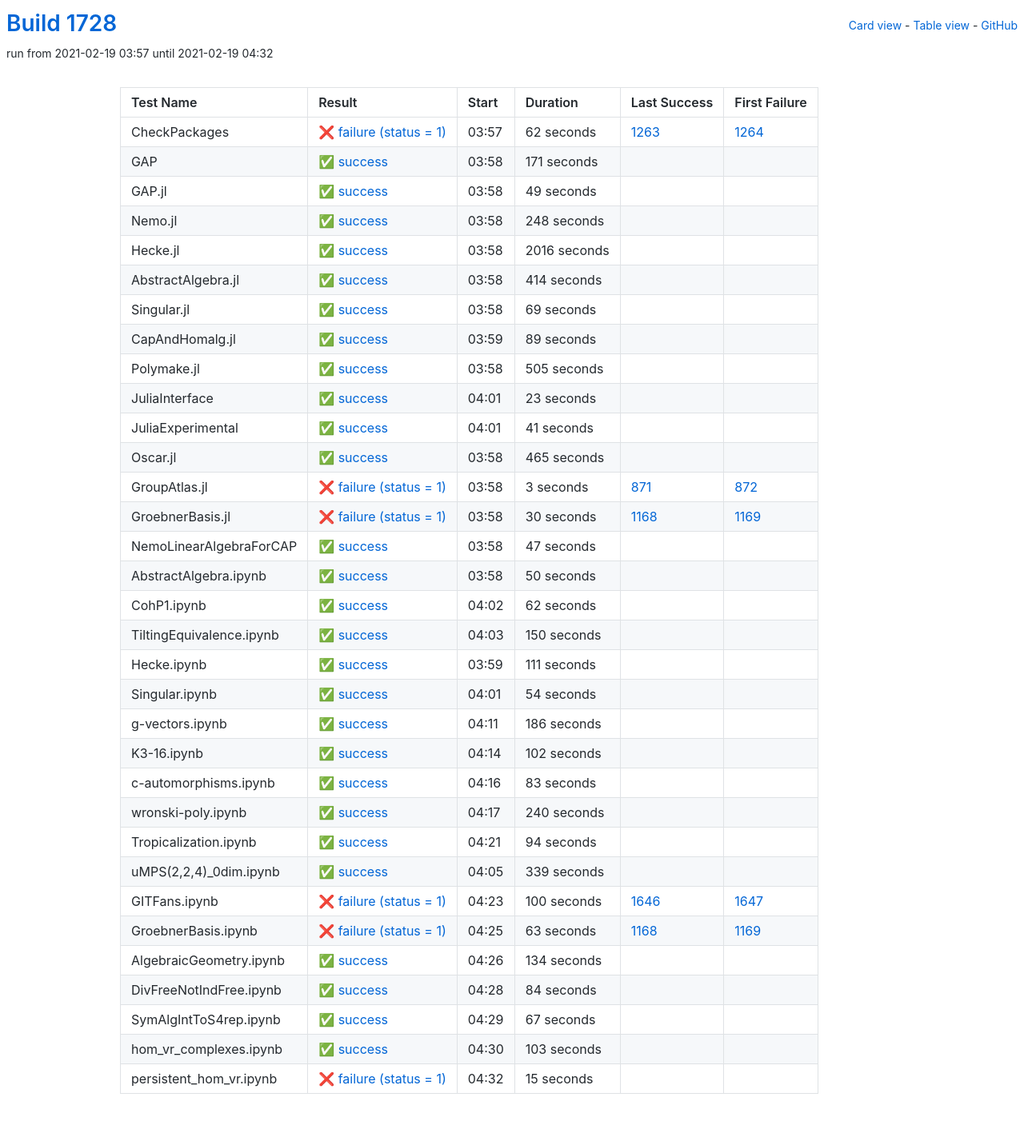
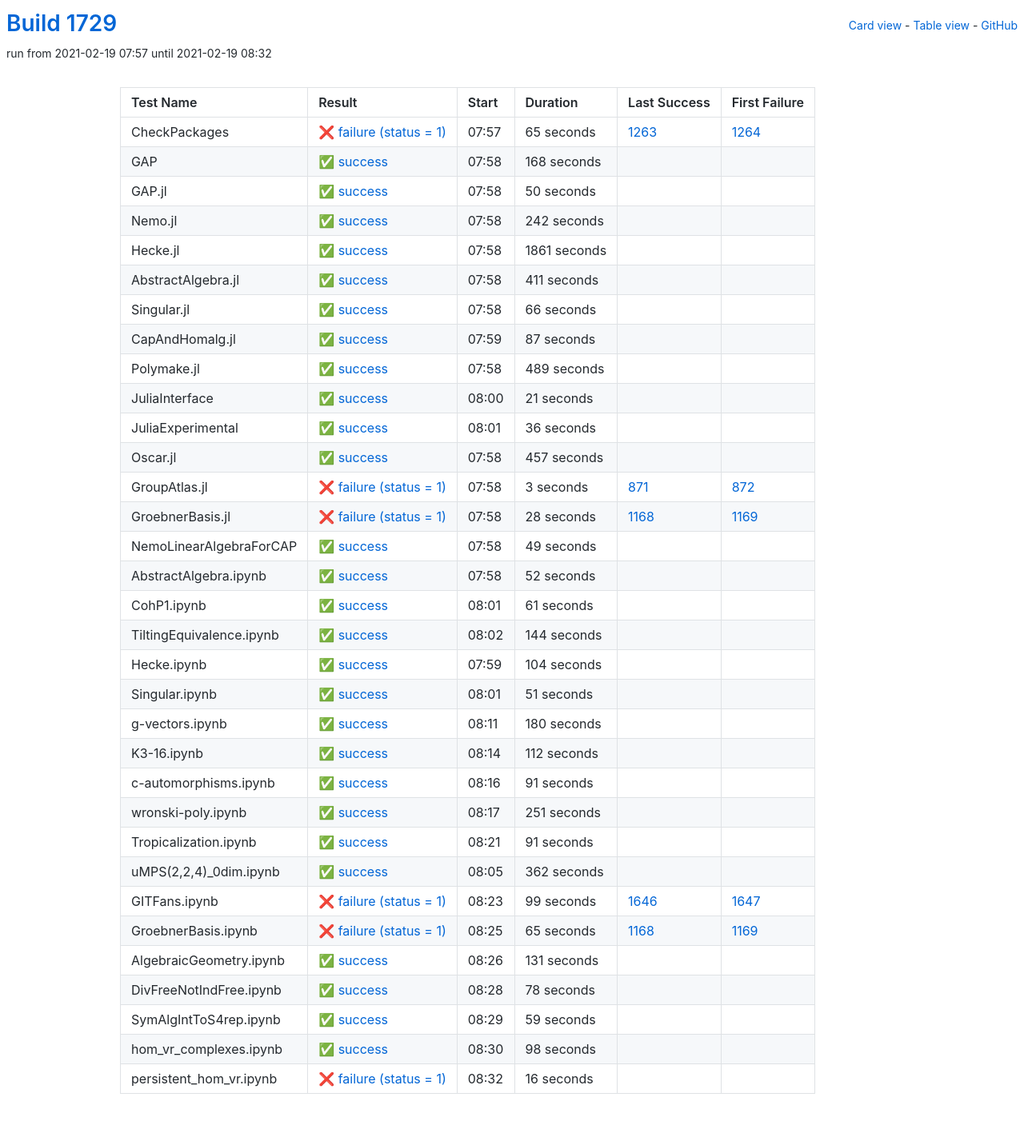
Before and after one commit to oscar-system/oscar-ci-status-stable, a Jekyll site: the page built from table.html, in a window 1280 px wide. Shown: the whole page at 80% size. Built offline with Jekyll 4.4.1, drawn with Linux system fonts in a browser that asks for light colours.

Commit message:
Build #1729

```diff
--- a/_data/ci.yml
+++ b/_data/ci.yml
@@ -1,6 +1,6 @@
 ---
-build: 1728
-build_url: https://oscarci.mathematik.uni-kl.de/job/oscar-stable/1728/
+build: 1729
+build_url: https://oscarci.mathematik.uni-kl.de/job/oscar-stable/1729/
 job: oscar-stable
 organization: oscar-system
 repo: oscar-ci-status-stable
@@ -8,152 +8,152 @@ repourl: https://github.com/oscar-system/oscar-ci-status-stable
 tests:
 - name: CheckPackages
   id: checkpackages
-  log: https://oscarci.mathematik.uni-kl.de/job/oscar-stable/1728/artifact/logs/build-1728/CheckPackages.log
-  start: 2021-02-19 03:57
+  log: https://oscarci.mathematik.uni-kl.de/job/oscar-stable/1729/artifact/logs/build-1729/CheckPackages.log
+  start: 2021-02-19 07:57
   success: false
   exitcode: 1
   status: failure
-  duration: 62
+  duration: 65
   last_success: 1263
   last_success_url: https://oscarci.mathematik.uni-kl.de/job/oscar-stable/1263/
   first_failure: 1264
   first_failure_url: https://oscarci.mathematik.uni-kl.de/job/oscar-stable/1264/
 - name: GAP
   id: gap
-  log: https://oscarci.mathematik.uni-kl.de/job/oscar-stable/1728/artifact/logs/build-1728/GAP.log
-  start: 2021-02-19 03:58
+  log: https://oscarci.mathematik.uni-kl.de/job/oscar-stable/1729/artifact/logs/build-1729/GAP.log
+  start: 2021-02-19 07:58
   success: true
   exitcode: 0
   status: success
-  duration: 171
+  duration: 168
   last_success: false
   last_success_url:
   first_failure: false
   first_failure_url:
 - name: GAP.jl
   id: gap-jl
-  log: https://oscarci.mathematik.uni-kl.de/job/oscar-stable/1728/artifact/logs/build-1728/GAP.jl.log
-  start: 2021-02-19 03:58
+  log: https://oscarci.mathematik.uni-kl.de/job/oscar-stable/1729/artifact/logs/build-1729/GAP.jl.log
+  start: 2021-02-19 07:58
   success: true
   exitcode: 0
   status: success
-  duration: 49
+  duration: 50
   last_success: false
   last_success_url:
   first_failure: false
   first_failure_url:
 - name: Nemo.jl
   id: nemo-jl
-  log: https://oscarci.mathematik.uni-kl.de/job/oscar-stable/1728/artifact/logs/build-1728/Nemo.jl.log
-  start: 2021-02-19 03:58
+  log: https://oscarci.mathematik.uni-kl.de/job/oscar-stable/1729/artifact/logs/build-1729/Nemo.jl.log
+  start: 2021-02-19 07:58
   success: true
   exitcode: 0
   status: success
-  duration: 248
+  duration: 242
   last_success: false
   last_success_url:
   first_failure: false
   first_failure_url:
 - name: Hecke.jl
   id: hecke-jl
-  log: https://oscarci.mathematik.uni-kl.de/job/oscar-stable/1728/artifact/logs/build-1728/Hecke.jl.log
-  start: 2021-02-19 03:58
+  log: https://oscarci.mathematik.uni-kl.de/job/oscar-stable/1729/artifact/logs/build-1729/Hecke.jl.log
+  start: 2021-02-19 07:58
   success: true
   exitcode: 0
   status: success
-  duration: 2016
+  duration: 1861
   last_success: false
   last_success_url:
   first_failure: false
   first_failure_url:
 - name: AbstractAlgebra.jl
   id: abstractalgebra-jl
-  log: https://oscarci.mathematik.uni-kl.de/job/oscar-stable/1728/artifact/logs/build-1728/AbstractAlgebra.jl.log
-  start: 2021-02-19 03:58
+  log: https://oscarci.mathematik.uni-kl.de/job/oscar-stable/1729/artifact/logs/build-1729/AbstractAlgebra.jl.log
+  start: 2021-02-19 07:58
   success: true
   exitcode: 0
   status: success
-  duration: 414
+  duration: 411
   last_success: false
   last_success_url:
   first_failure: false
   first_failure_url:
 - name: Singular.jl
   id: singular-jl
-  log: https://oscarci.mathematik.uni-kl.de/job/oscar-stable/1728/artifact/logs/build-1728/Singular.jl.log
-  start: 2021-02-19 03:58
+  log: https://oscarci.mathematik.uni-kl.de/job/oscar-stable/1729/artifact/logs/build-1729/Singular.jl.log
+  start: 2021-02-19 07:58
   success: true
   exitcode: 0
   status: success
-  duration: 69
+  duration: 66
   last_success: false
   last_success_url:
   first_failure: false
   first_failure_url:
 - name: CapAndHomalg.jl
   id: capandhomalg-jl
-  log: https://oscarci.mathematik.uni-kl.de/job/oscar-stable/1728/artifact/logs/build-1728/CapAndHomalg.jl.log
-  start: 2021-02-19 03:59
+  log: https://oscarci.mathematik.uni-kl.de/job/oscar-stable/1729/artifact/logs/build-1729/CapAndHomalg.jl.log
+  start: 2021-02-19 07:59
   success: true
   exitcode: 0
   status: success
-  duration: 89
+  duration: 87
   last_success: false
   last_success_url:
   first_failure: false
   first_failure_url:
 - name: Polymake.jl
   id: polymake-jl
-  log: https://oscarci.mathematik.uni-kl.de/job/oscar-stable/1728/artifact/logs/build-1728/Polymake.jl.log
-  start: 2021-02-19 03:58
+  log: https://oscarci.mathematik.uni-kl.de/job/oscar-stable/1729/artifact/logs/build-1729/Polymake.jl.log
+  start: 2021-02-19 07:58
   success: true
   exitcode: 0
   status: success
-  duration: 505
+  duration: 489
   last_success: false
   last_success_url:
   first_failure: false
   first_failure_url:
 - name: JuliaInterface
   id: juliainterface
-  log: https://oscarci.mathematik.uni-kl.de/job/oscar-stable/1728/artifact/logs/build-1728/JuliaInterface.log
-  start: 2021-02-19 04:01
+  log: https://oscarci.mathematik.uni-kl.de/job/oscar-stable/1729/artifact/logs/build-1729/JuliaInterface.log
+  start: 2021-02-19 08:00
   success: true
   exitcode: 0
   status: success
-  duration: 23
+  duration: 21
   last_success: false
   last_success_url:
   first_failure: false
   first_failure_url:
 - name: JuliaExperimental
   id: juliaexperimental
-  log: https://oscarci.mathematik.uni-kl.de/job/oscar-stable/1728/artifact/logs/build-1728/JuliaExperimental.log
-  start: 2021-02-19 04:01
+  log: https://oscarci.mathematik.uni-kl.de/job/oscar-stable/1729/artifact/logs/build-1729/JuliaExperimental.log
+  start: 2021-02-19 08:01
   success: true
   exitcode: 0
   status: success
-  duration: 41
+  duration: 36
   last_success: false
   last_success_url:
   first_failure: false
   first_failure_url:
 - name: Oscar.jl
   id: oscar-jl
-  log: https://oscarci.mathematik.uni-kl.de/job/oscar-stable/1728/artifact/logs/build-1728/Oscar.jl.log
-  start: 2021-02-19 03:58
+  log: https://oscarci.mathematik.uni-kl.de/job/oscar-stable/1729/artifact/logs/build-1729/Oscar.jl.log
+  start: 2021-02-19 07:58
   success: true
   exitcode: 0
   status: success
-  duration: 465
+  duration: 457
   last_success: false
   last_success_url:
   first_failure: false
   first_failure_url:
 - name: GroupAtlas.jl
   id: groupatlas-jl
-  log: https://oscarci.mathematik.uni-kl.de/job/oscar-stable/1728/artifact/logs/build-1728/GroupAtlas.jl.log
-  start: 2021-02-19 03:58
+  log: https://oscarci.mathematik.uni-kl.de/job/oscar-stable/1729/artifact/logs/build-1729/GroupAtlas.jl.log
+  start: 2021-02-19 07:58
   success: false
   exitcode: 1
   status: failure
@@ -164,240 +164,240 @@ tests:
   first_failure_url: https://oscarci.mathematik.uni-kl.de/job/oscar-stable/872/
 - name: GroebnerBasis.jl
   id: groebnerbasis-jl
-  log: https://oscarci.mathematik.uni-kl.de/job/oscar-stable/1728/artifact/logs/build-1728/GroebnerBasis.jl.log
-  start: 2021-02-19 03:58
+  log: https://oscarci.mathematik.uni-kl.de/job/oscar-stable/1729/artifact/logs/build-1729/GroebnerBasis.jl.log
+  start: 2021-02-19 07:58
   success: false
   exitcode: 1
   status: failure
-  duration: 30
+  duration: 28
   last_success: 1168
   last_success_url: https://oscarci.mathematik.uni-kl.de/job/oscar-stable/1168/
   first_failure: 1169
   first_failure_url: https://oscarci.mathematik.uni-kl.de/job/oscar-stable/1169/
 - name: NemoLinearAlgebraForCAP
   id: nemolinearalgebraforcap
-  log: https://oscarci.mathematik.uni-kl.de/job/oscar-stable/1728/artifact/logs/build-1728/NemoLinearAlgebraForCAP.log
-  start: 2021-02-19 03:58
+  log: https://oscarci.mathematik.uni-kl.de/job/oscar-stable/1729/artifact/logs/build-1729/NemoLinearAlgebraForCAP.log
+  start: 2021-02-19 07:58
   success: true
   exitcode: 0
   status: success
-  duration: 47
+  duration: 49
   last_success: false
   last_success_url:
   first_failure: false
   first_failure_url:
 - name: AbstractAlgebra.ipynb
   id: abstractalgebra-ipynb
-  log: https://oscarci.mathematik.uni-kl.de/job/oscar-stable/1728/artifact/logs/build-1728/AbstractAlgebra.ipynb.log
-  start: 2021-02-19 03:58
+  log: https://oscarci.mathematik.uni-kl.de/job/oscar-stable/1729/artifact/logs/build-1729/AbstractAlgebra.ipynb.log
+  start: 2021-02-19 07:58
   success: true
   exitcode: 0
   status: success
-  duration: 50
+  duration: 52
   last_success: false
   last_success_url:
   first_failure: false
   first_failure_url:
 - name: CohP1.ipynb
   id: cohp1-ipynb
-  log: https://oscarci.mathematik.uni-kl.de/job/oscar-stable/1728/artifact/logs/build-1728/CohP1.ipynb.log
-  start: 2021-02-19 04:02
+  log: https://oscarci.mathematik.uni-kl.de/job/oscar-stable/1729/artifact/logs/build-1729/CohP1.ipynb.log
+  start: 2021-02-19 08:01
   success: true
   exitcode: 0
   status: success
-  duration: 62
+  duration: 61
   last_success: false
   last_success_url:
   first_failure: false
   first_failure_url:
 - name: TiltingEquivalence.ipynb
   id: tiltingequivalence-ipynb
-  log: https://oscarci.mathematik.uni-kl.de/job/oscar-stable/1728/artifact/logs/build-1728/TiltingEquivalence.ipynb.log
-  start: 2021-02-19 04:03
+  log: https://oscarci.mathematik.uni-kl.de/job/oscar-stable/1729/artifact/logs/build-1729/TiltingEquivalence.ipynb.log
+  start: 2021-02-19 08:02
   success: true
   exitcode: 0
   status: success
-  duration: 150
+  duration: 144
   last_success: false
   last_success_url:
   first_failure: false
   first_failure_url:
 - name: Hecke.ipynb
   id: hecke-ipynb
-  log: https://oscarci.mathematik.uni-kl.de/job/oscar-stable/1728/artifact/logs/build-1728/Hecke.ipynb.log
-  start: 2021-02-19 03:59
+  log: https://oscarci.mathematik.uni-kl.de/job/oscar-stable/1729/artifact/logs/build-1729/Hecke.ipynb.log
+  start: 2021-02-19 07:59
   success: true
   exitcode: 0
   status: success
-  duration: 111
+  duration: 104
   last_success: false
   last_success_url:
   first_failure: false
   first_failure_url:
 - name: Singular.ipynb
   id: singular-ipynb
-  log: https://oscarci.mathematik.uni-kl.de/job/oscar-stable/1728/artifact/logs/build-1728/Singular.ipynb.log
-  start: 2021-02-19 04:01
+  log: https://oscarci.mathematik.uni-kl.de/job/oscar-stable/1729/artifact/logs/build-1729/Singular.ipynb.log
+  start: 2021-02-19 08:01
   success: true
   exitcode: 0
   status: success
-  duration: 54
+  duration: 51
   last_success: false
   last_success_url:
   first_failure: false
   first_failure_url:
 - name: g-vectors.ipynb
   id: g-vectors-ipynb
-  log: https://oscarci.mathematik.uni-kl.de/job/oscar-stable/1728/artifact/logs/build-1728/g-vectors.ipynb.log
-  start: 2021-02-19 04:11
+  log: https://oscarci.mathematik.uni-kl.de/job/oscar-stable/1729/artifact/logs/build-1729/g-vectors.ipynb.log
+  start: 2021-02-19 08:11
   success: true
   exitcode: 0
   status: success
-  duration: 186
+  duration: 180
   last_success: false
   last_success_url:
   first_failure: false
   first_failure_url:
 - name: K3-16.ipynb
   id: k3-16-ipynb
-  log: https://oscarci.mathematik.uni-kl.de/job/oscar-stable/1728/artifact/logs/build-1728/K3-16.ipynb.log
-  start: 2021-02-19 04:14
+  log: https://oscarci.mathematik.uni-kl.de/job/oscar-stable/1729/artifact/logs/build-1729/K3-16.ipynb.log
+  start: 2021-02-19 08:14
   success: true
   exitcode: 0
   status: success
-  duration: 102
+  duration: 112
   last_success: false
   last_success_url:
   first_failure: false
   first_failure_url:
 - name: c-automorphisms.ipynb
   id: c-automorphisms-ipynb
-  log: https://oscarci.mathematik.uni-kl.de/job/oscar-stable/1728/artifact/logs/build-1728/c-automorphisms.ipynb.log
-  start: 2021-02-19 04:16
+  log: https://oscarci.mathematik.uni-kl.de/job/oscar-stable/1729/artifact/logs/build-1729/c-automorphisms.ipynb.log
+  start: 2021-02-19 08:16
   success: true
   exitcode: 0
   status: success
-  duration: 83
+  duration: 91
   last_success: false
   last_success_url:
   first_failure: false
   first_failure_url:
 - name: wronski-poly.ipynb
   id: wronski-poly-ipynb
-  log: https://oscarci.mathematik.uni-kl.de/job/oscar-stable/1728/artifact/logs/build-1728/wronski-poly.ipynb.log
-  start: 2021-02-19 04:17
+  log: https://oscarci.mathematik.uni-kl.de/job/oscar-stable/1729/artifact/logs/build-1729/wronski-poly.ipynb.log
+  start: 2021-02-19 08:17
   success: true
   exitcode: 0
   status: success
-  duration: 240
+  duration: 251
   last_success: false
   last_success_url:
   first_failure: false
   first_failure_url:
 - name: Tropicalization.ipynb
   id: tropicalization-ipynb
-  log: https://oscarci.mathematik.uni-kl.de/job/oscar-stable/1728/artifact/logs/build-1728/Tropicalization.ipynb.log
-  start: 2021-02-19 04:21
+  log: https://oscarci.mathematik.uni-kl.de/job/oscar-stable/1729/artifact/logs/build-1729/Tropicalization.ipynb.log
+  start: 2021-02-19 08:21
   success: true
   exitcode: 0
   status: success
-  duration: 94
+  duration: 91
   last_success: false
   last_success_url:
   first_failure: false
   first_failure_url:
 - name: uMPS(2,2,4)_0dim.ipynb
   id: umps-2-2-4-0dim-ipynb
-  log: https://oscarci.mathematik.uni-kl.de/job/oscar-stable/1728/artifact/logs/build-1728/uMPS-2-2-4-_0dim.ipynb.log
-  start: 2021-02-19 04:05
+  log: https://oscarci.mathematik.uni-kl.de/job/oscar-stable/1729/artifact/logs/build-1729/uMPS-2-2-4-_0dim.ipynb.log
+  start: 2021-02-19 08:05
   success: true
   exitcode: 0
   status: success
-  duration: 339
+  duration: 362
   last_success: false
   last_success_url:
   first_failure: false
   first_failure_url:
 - name: GITFans.ipynb
   id: gitfans-ipynb
-  log: https://oscarci.mathematik.uni-kl.de/job/oscar-stable/1728/artifact/logs/build-1728/GITFans.ipynb.log
-  start: 2021-02-19 04:23
+  log: https://oscarci.mathematik.uni-kl.de/job/oscar-stable/1729/artifact/logs/build-1729/GITFans.ipynb.log
+  start: 2021-02-19 08:23
   success: false
   exitcode: 1
   status: failure
-  duration: 100
+  duration: 99
   last_success: 1646
   last_success_url: https://oscarci.mathematik.uni-kl.de/job/oscar-stable/1646/
   first_failure: 1647
   first_failure_url: https://oscarci.mathematik.uni-kl.de/job/oscar-stable/1647/
 - name: GroebnerBasis.ipynb
   id: groebnerbasis-ipynb
-  log: https://oscarci.mathematik.uni-kl.de/job/oscar-stable/1728/artifact/logs/build-1728/GroebnerBasis.ipynb.log
-  start: 2021-02-19 04:25
+  log: https://oscarci.mathematik.uni-kl.de/job/oscar-stable/1729/artifact/logs/build-1729/GroebnerBasis.ipynb.log
+  start: 2021-02-19 08:25
   success: false
   exitcode: 1
   status: failure
-  duration: 63
+  duration: 65
   last_success: 1168
   last_success_url: https://oscarci.mathematik.uni-kl.de/job/oscar-stable/1168/
   first_failure: 1169
   first_failure_url: https://oscarci.mathematik.uni-kl.de/job/oscar-stable/1169/
 - name: AlgebraicGeometry.ipynb
   id: algebraicgeometry-ipynb
-  log: https://oscarci.mathematik.uni-kl.de/job/oscar-stable/1728/artifact/logs/build-1728/AlgebraicGeometry.ipynb.log
-  start: 2021-02-19 04:26
+  log: https://oscarci.mathematik.uni-kl.de/job/oscar-stable/1729/artifact/logs/build-1729/AlgebraicGeometry.ipynb.log
+  start: 2021-02-19 08:26
   success: true
   exitcode: 0
   status: success
-  duration: 134
+  duration: 131
   last_success: false
   last_success_url:
   first_failure: false
   first_failure_url:
 - name: DivFreeNotIndFree.ipynb
   id: divfreenotindfree-ipynb
-  log: https://oscarci.mathematik.uni-kl.de/job/oscar-stable/1728/artifact/logs/build-1728/DivFreeNotIndFree.ipynb.log
-  start: 2021-02-19 04:28
+  log: https://oscarci.mathematik.uni-kl.de/job/oscar-stable/1729/artifact/logs/build-1729/DivFreeNotIndFree.ipynb.log
+  start: 2021-02-19 08:28
   success: true
   exitcode: 0
   status: success
-  duration: 84
+  duration: 78
   last_success: false
   last_success_url:
   first_failure: false
   first_failure_url:
 - name: SymAlgIntToS4rep.ipynb
   id: symalginttos4rep-ipynb
-  log: https://oscarci.mathematik.uni-kl.de/job/oscar-stable/1728/artifact/logs/build-1728/SymAlgIntToS4rep.ipynb.log
-  start: 2021-02-19 04:29
+  log: https://oscarci.mathematik.uni-kl.de/job/oscar-stable/1729/artifact/logs/build-1729/SymAlgIntToS4rep.ipynb.log
+  start: 2021-02-19 08:29
   success: true
   exitcode: 0
   status: success
-  duration: 67
+  duration: 59
   last_success: false
   last_success_url:
   first_failure: false
   first_failure_url:
 - name: hom_vr_complexes.ipynb
   id: hom-vr-complexes-ipynb
-  log: https://oscarci.mathematik.uni-kl.de/job/oscar-stable/1728/artifact/logs/build-1728/hom_vr_complexes.ipynb.log
-  start: 2021-02-19 04:30
+  log: https://oscarci.mathematik.uni-kl.de/job/oscar-stable/1729/artifact/logs/build-1729/hom_vr_complexes.ipynb.log
+  start: 2021-02-19 08:30
   success: true
   exitcode: 0
   status: success
-  duration: 103
+  duration: 98
   last_success: false
   last_success_url:
   first_failure: false
   first_failure_url:
 - name: persistent_hom_vr.ipynb
   id: persistent-hom-vr-ipynb
-  log: https://oscarci.mathematik.uni-kl.de/job/oscar-stable/1728/artifact/logs/build-1728/persistent_hom_vr.ipynb.log
-  start: 2021-02-19 04:32
+  log: https://oscarci.mathematik.uni-kl.de/job/oscar-stable/1729/artifact/logs/build-1729/persistent_hom_vr.ipynb.log
+  start: 2021-02-19 08:32
   success: false
   exitcode: 1
   status: failure
-  duration: 15
+  duration: 16
   last_success: false
   last_success_url:
   first_failure: false
```
Also changed, not shown: README.md.
